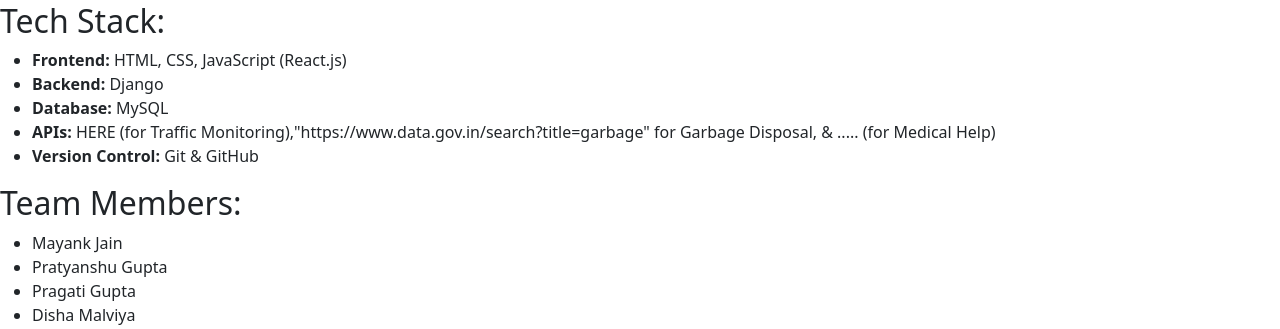
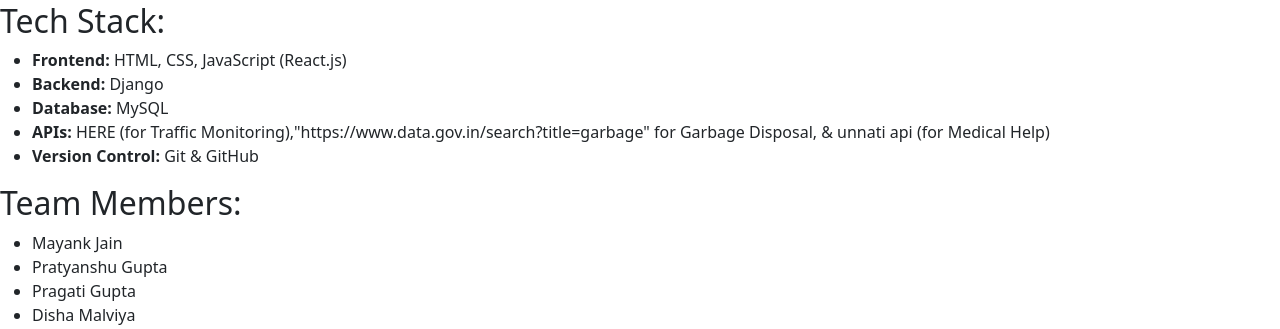
Before and after one commit to mayankjain04/smartcity, a Django app: page /documentation in a window 1280 px wide. Shown: the part 563-892 px from the top of the page. Run offline with Django 5.2, Linux system fonts and the light colour scheme; some libraries are stand-ins or nearby versions.

Commit message:
documentation modified

```diff
--- a/templates/smartcity/documentation.html
+++ b/templates/smartcity/documentation.html
@@ -36,7 +36,7 @@ real-time ambulance tracking.
     <li><strong>Backend:</strong> Django</li>
     <li><strong>Database:</strong> MySQL</li>
     <li><strong>APIs:</strong> HERE (for Traffic Monitoring),"https://www.data.gov.in/search?title=garbage"
-            for Garbage Disposal, & ..... (for
+            for Garbage Disposal, & unnati api (for
         Medical Help)</li>
     <li><strong>Version Control:</strong> Git & GitHub</li>
 </ul>
```
